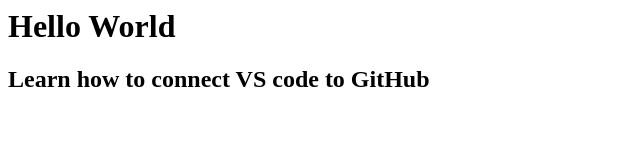
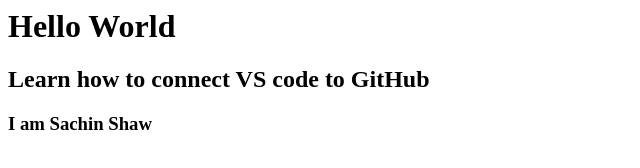
Before and after one commit to sachinshaw007/GitProject, a plain HTML site: page index.html in a window 1280 px wide. Shown: the whole page, without its empty margins (0-640 px from the left). Drawn offline with Linux system fonts and the light colour scheme.

Commit message:
Created new H3 tag

```diff
--- a/index.html
+++ b/index.html
@@ -1,4 +1,5 @@
 <html>
     <h1>Hello World</h1>
     <H2> Learn how to connect VS code to GitHub</H2>
+    <h3>I am Sachin Shaw</h3>
 </html>
```
